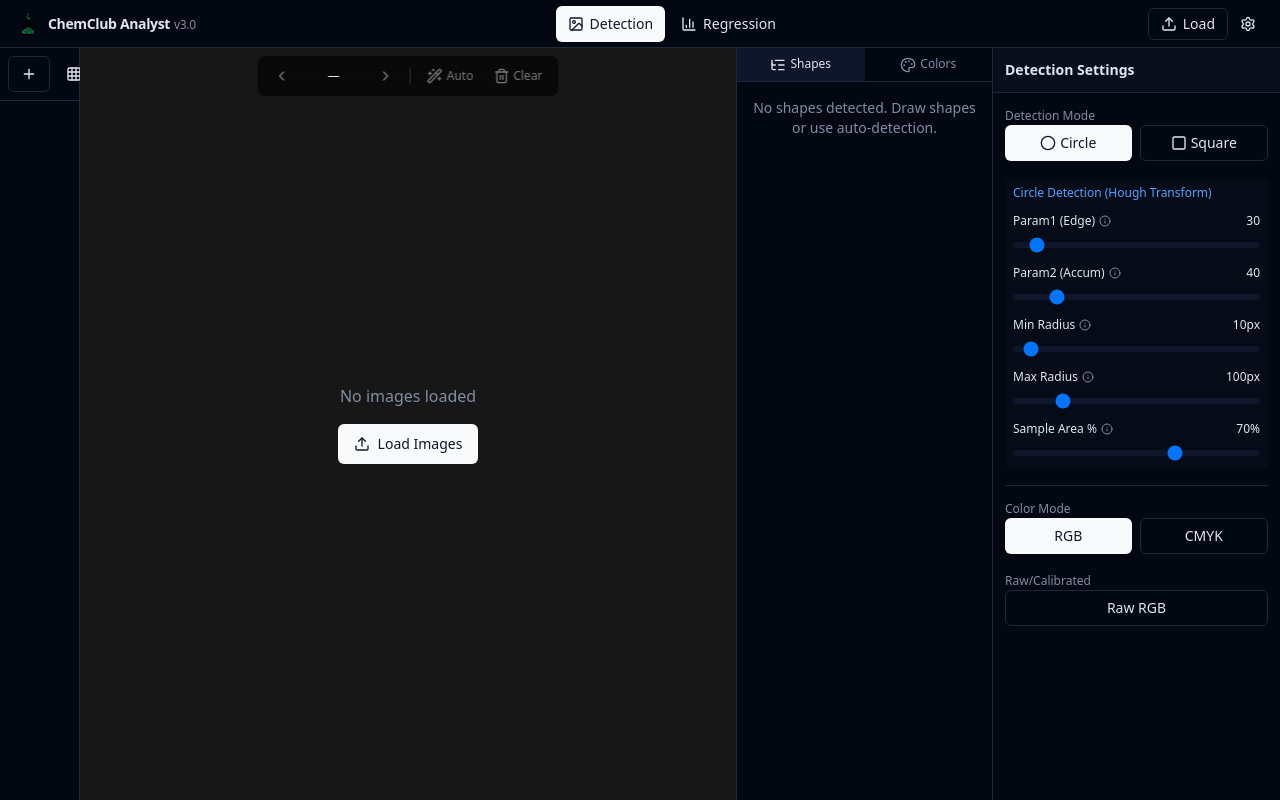
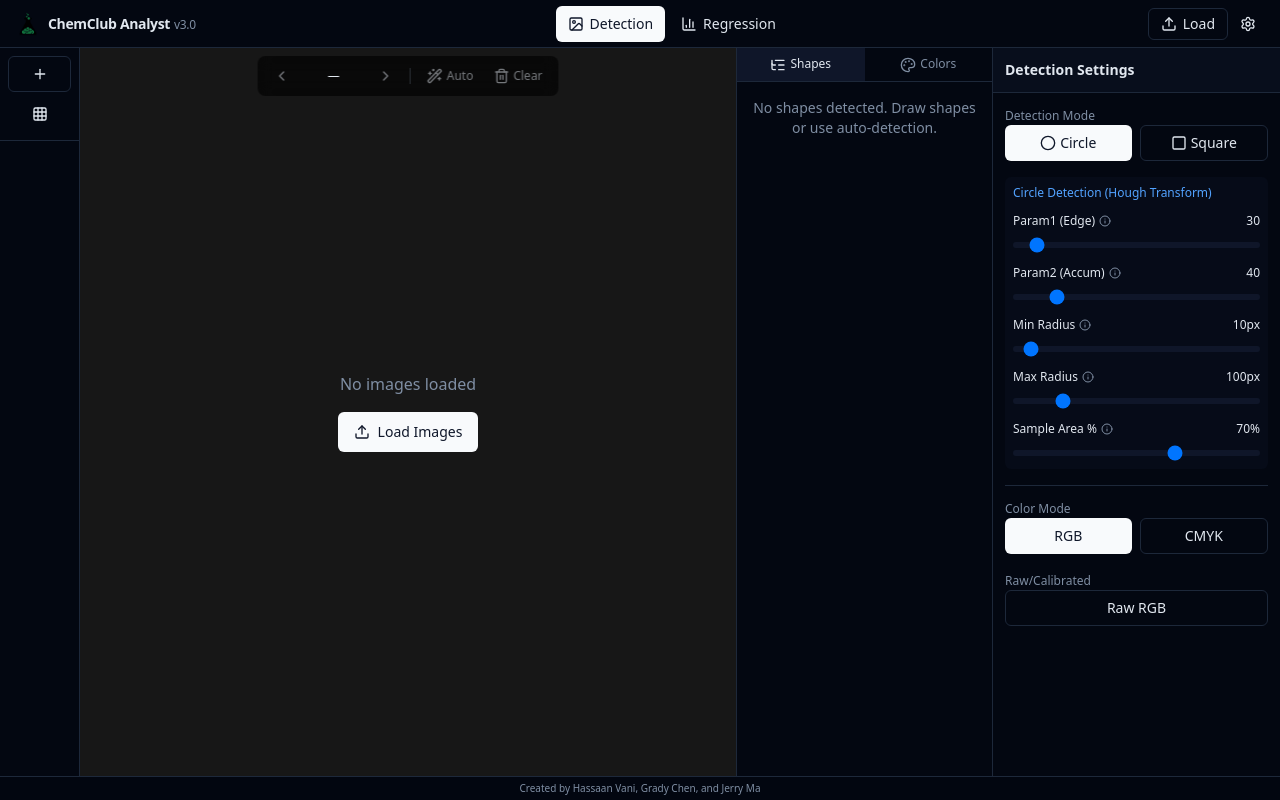
Before and after one commit to JerryMa326/Jerrsaan.Dev, a React (Vite) app: page / in a window 1280 px wide. Both pictures are taken after a click on the button 1248 px from the left and 23 px from the top of the page. Built offline with nearby package versions, Linux system fonts and the light colour scheme.

Commit message:
Polish: Fix Plus buttom format, add accredidation, bug fixes

```diff
--- a/src/App.tsx
+++ b/src/App.tsx
@@ -186,11 +186,11 @@ function App() {
           <>
             {/* Left Sidebar - Image Thumbnails (Hidden on Mobile) */}
             <div className="hidden md:flex w-20 bg-card border-r flex-col shrink-0">
-              <div className="p-2 border-b flex gap-1">
+              <div className="p-2 border-b flex flex-col gap-1">
                 <Button
                   size="sm"
                   variant="outline"
-                  className="flex-1"
+                  className="w-full"
                   onClick={() => fileInputRef.current?.click()}
                 >
                   <Plus className="h-4 w-4" />
@@ -198,6 +198,7 @@ function App() {
                 <Button
                   size="sm"
                   variant={isGridView ? 'default' : 'ghost'}
+                  className="w-full"
                   onClick={() => setIsGridView(!isGridView)}
                 >
                   <Grid className="h-4 w-4" />
@@ -330,7 +331,7 @@ function App() {
             </div>
 
             {/* Desktop Settings Panel */}
-            {showSettings && <div className="hidden md:block"><SettingsPanel /></div>}
+            {showSettings && <div className="hidden md:flex shrink-0"><SettingsPanel /></div>}
 
             {/* Mobile Slide-up Panels */}
             {mobilePanel !== 'none' && (
@@ -425,6 +426,11 @@ function App() {
           <RegressionStudio />
         )}
       </main>
+
+      {/* Watermark */}
+      <footer className="h-6 flex items-center justify-center bg-card/50 border-t text-[10px] text-muted-foreground shrink-0">
+        Created by Hassaan Vani, Grady Chen, and Jerry Ma
+      </footer>
     </div>
   )
 }
```
Also changed, not shown: 2 other files (tests, documents, lock files or other folders).
